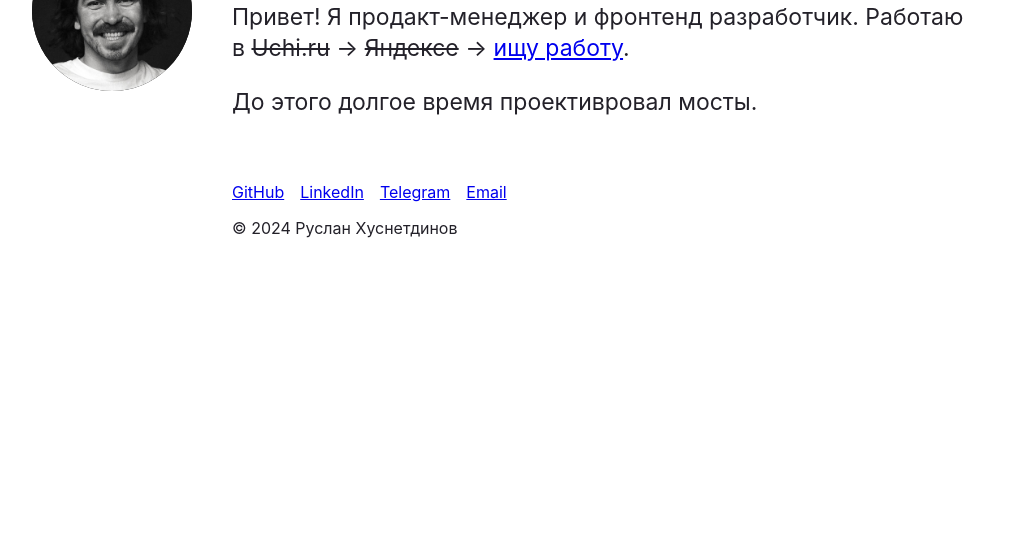
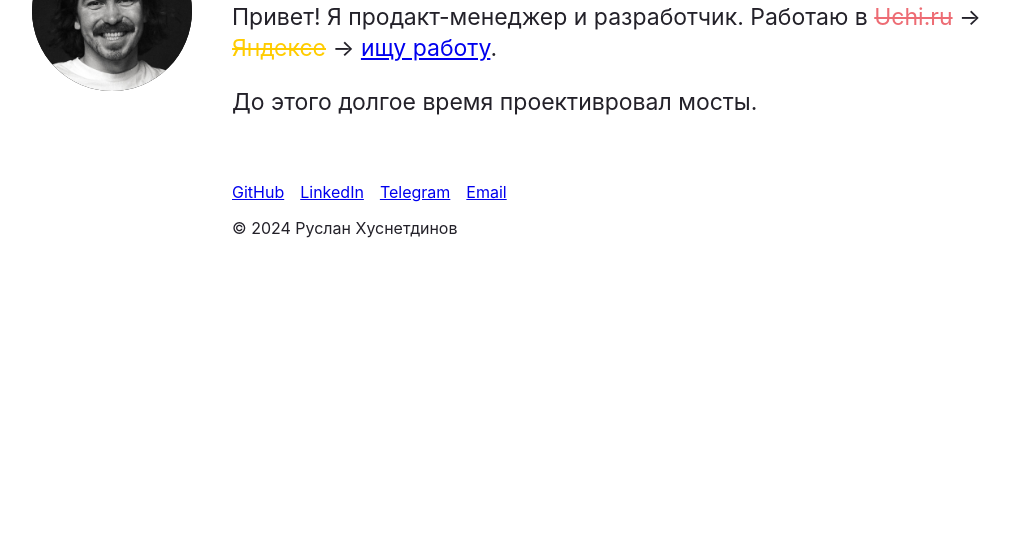
Before and after one commit to ruslanxdev/ruslanxdev.github.io, a Gatsby site: page / in a window 1280 px wide. Shown: the part 245-800 px from the top of the page, without its empty margins (8-1017 px from the left). Built offline with nearby package versions, Linux system fonts and the light colour scheme; Gatsby itself is replaced by a stand-in of ours; some packages are replaced by stand-ins of ours.

Commit message:
fix: поправить резюме

```diff
--- a/src/pages/index.js
+++ b/src/pages/index.js
@@ -9,7 +9,7 @@ const Page = () => {
     <Layout pageTitle="Руслан Хуснетдинов" isHome={true}>
       <blockquote>
         <p>
-          Привет! Я продакт-менеджер и фронтенд разработчик. Работаю в&nbsp;<s>Uchi.ru</s> → <s>Яндексе</s> → <Link to='/cv'>ищу работу</Link>.
+          Привет! Я продакт-менеджер и разработчик. Работаю в&nbsp;<s style={({color: '#ed6c74'})}>Uchi.ru</s> → <s style={({color: '#ffcc00'})}>Яндексе</s> → <Link to='/cv'>ищу работу</Link>.
         </p>
         <p>
           До этого долгое время проективровал мосты.
```
